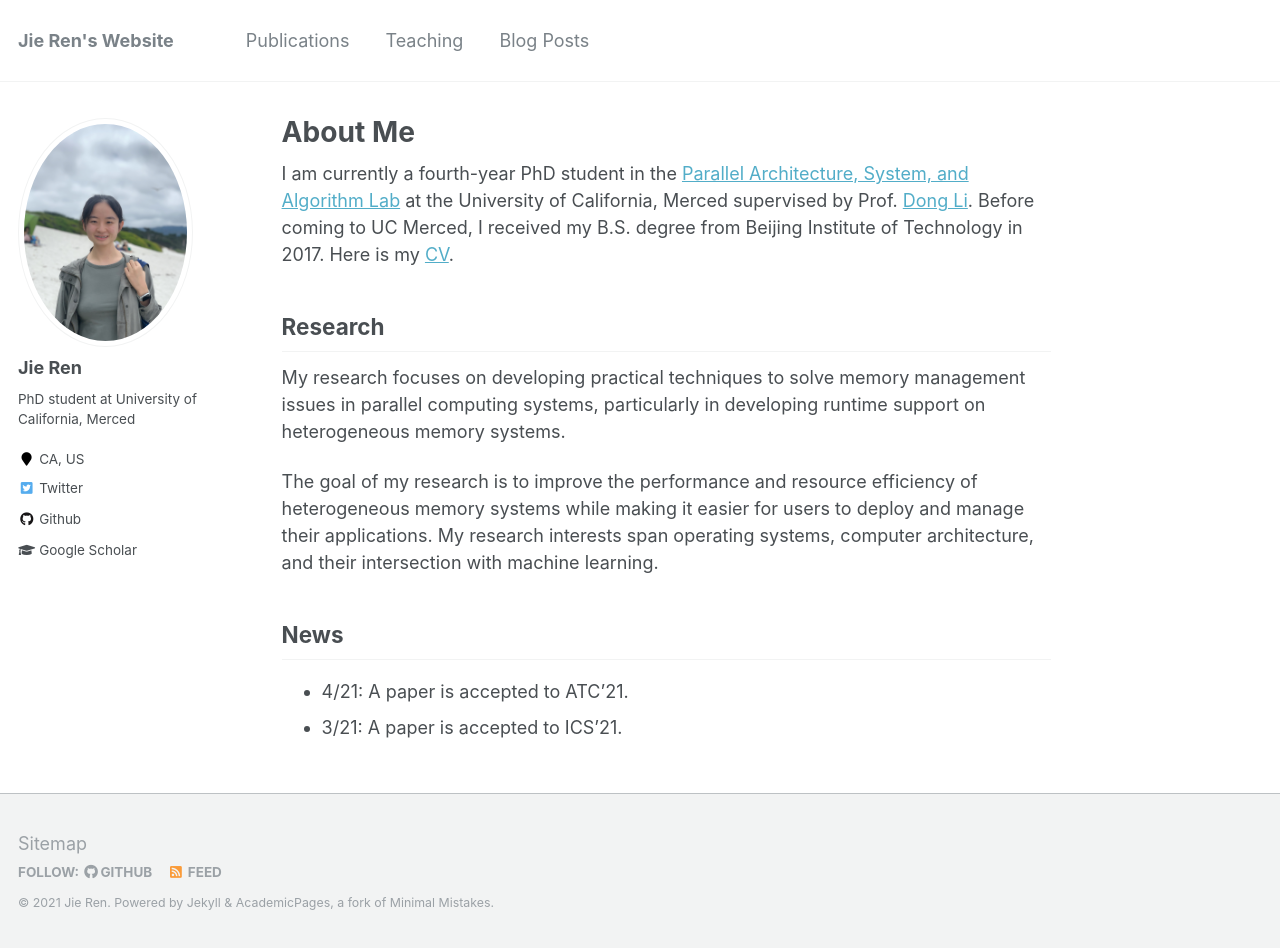
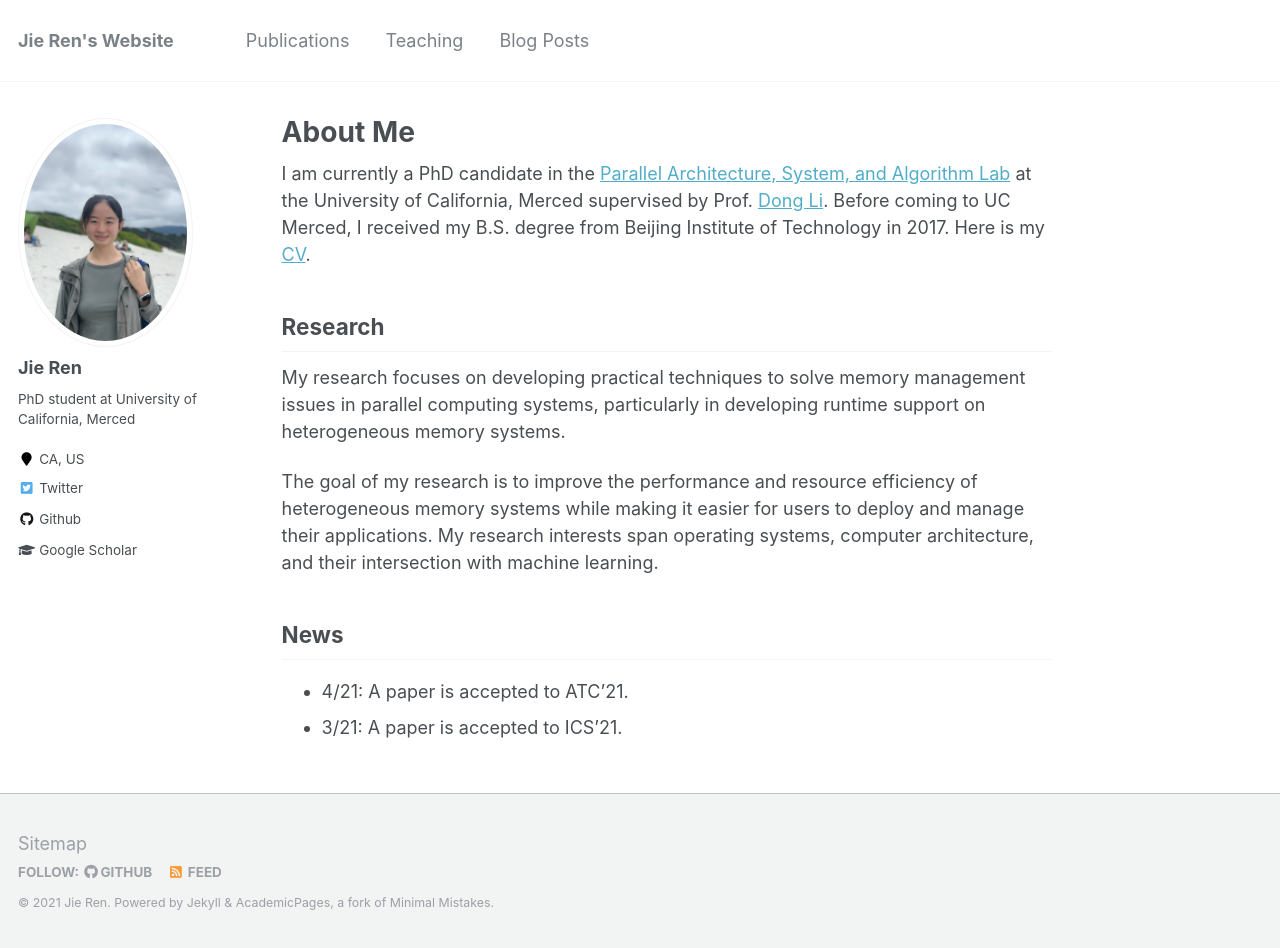
Before and after one commit to jren73/jren73.github.io, a Jekyll site: the page built from _pages/about.md, in a window 1280 px wide and 948 px high. Built offline with Jekyll 4.4.1, drawn with Linux system fonts in a browser that asks for light colours.

Commit message:
Update about.md

```diff
--- a/_pages/about.md
+++ b/_pages/about.md
@@ -8,7 +8,7 @@
   - /about.html
 ---
 
-I am currently a fourth-year PhD student in the [Parallel Architecture, System, and Algorithm Lab](http://pasalabs.org) at the University of California, Merced supervised by Prof. [Dong Li](https://faculty.ucmerced.edu/dong-li/). Before coming to UC Merced, I received my B.S. degree from Beijing Institute of Technology in 2017. Here is my [CV]().
+I am currently a PhD candidate in the [Parallel Architecture, System, and Algorithm Lab](http://pasalabs.org) at the University of California, Merced supervised by Prof. [Dong Li](https://faculty.ucmerced.edu/dong-li/). Before coming to UC Merced, I received my B.S. degree from Beijing Institute of Technology in 2017. Here is my [CV]().
 
 Research
 ----
```
